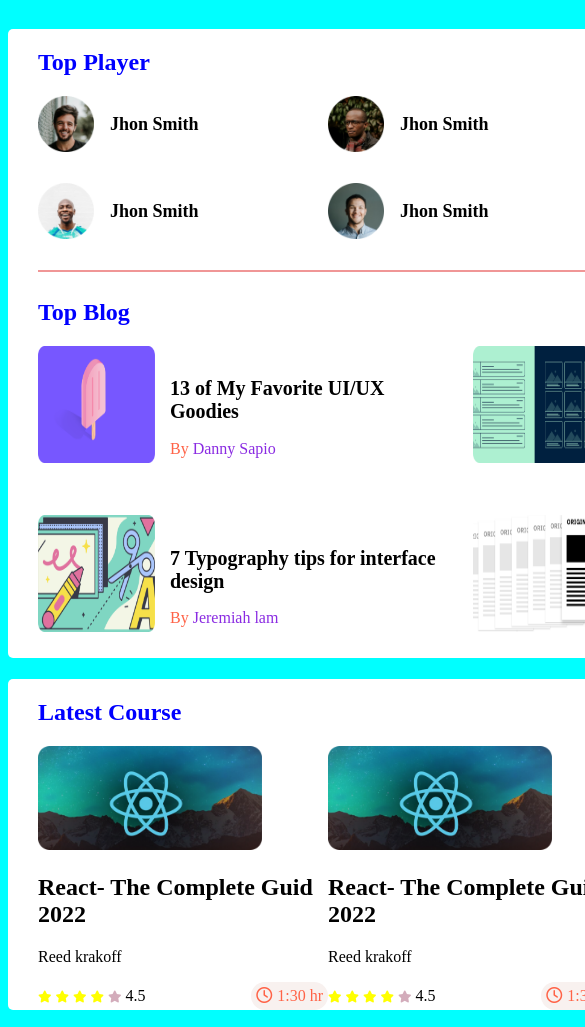
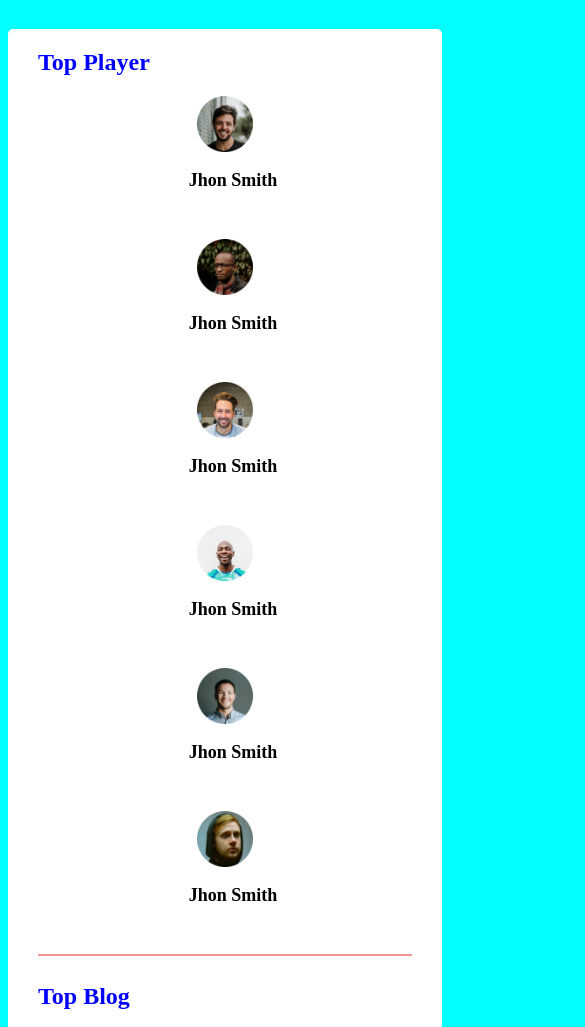
Before and after one commit to sagorsikder/Leader-Board-css3, a plain HTML site: page index.html in a window 390 px wide. Shown: the top 1027 px of the page, 585 px wide, since content can reach past the window. Drawn offline with Linux system fonts and the light colour scheme.

Commit message:
final update

```diff
--- a/index.html
+++ b/index.html
@@ -63,7 +63,7 @@
                 <div class="top-blog">
                     <h2 class="title-name">Top Blog</h2>
 
-                   <div class="article-area">
+                   <div class="blogs">
                     <article class="blog">
                         <div class="thumbnail">
                             <img src="images/blogs/blog-1.png" alt="">
--- a/style.css
+++ b/style.css
@@ -55,7 +55,7 @@ hr{
 
 /* top blog style */
 
-.article-area{
+.blogs{
     display: grid;
     grid-template-columns: repeat(2,1fr);
     grid-row-gap: 26px;
@@ -89,6 +89,12 @@ hr{
 .courses{
     display: grid;
     grid-template-columns: repeat(3,1fr);
+    grid-column-gap: 24px;
+    padding-bottom: 20px;
+}
+.course{
+    box-shadow: 0 5px 5px 5px whitesmoke;
+    padding: 10px;
 }
 .course-info{
     display: flex;
@@ -120,6 +126,34 @@ hr{
     margin-right: 5px;
 }
 
+/* media query */
+/* style for small device */
+@media screen and (max-width:668px) {
+    .container{
+        width: 100%;
+    }
+    .players, .blogs, .courses{
+        grid-template-columns: repeat(1,1fr);
+    }
+    .player, .blog{
+        flex-direction: column;
+    }
+
+}
+/* style for medium device */
+@media screen and (min-width:669px) and (max-width:992px) {
+    .container{
+        width: 100%;
+    }
+    .players, .blogs, .courses{
+        grid-template-columns: repeat(2,1fr);
+    }
+    .player, .blog{
+        flex-direction: column;
+    }
+
+}
+
 /* main section style end */
 
 /* footer section style start */
```
